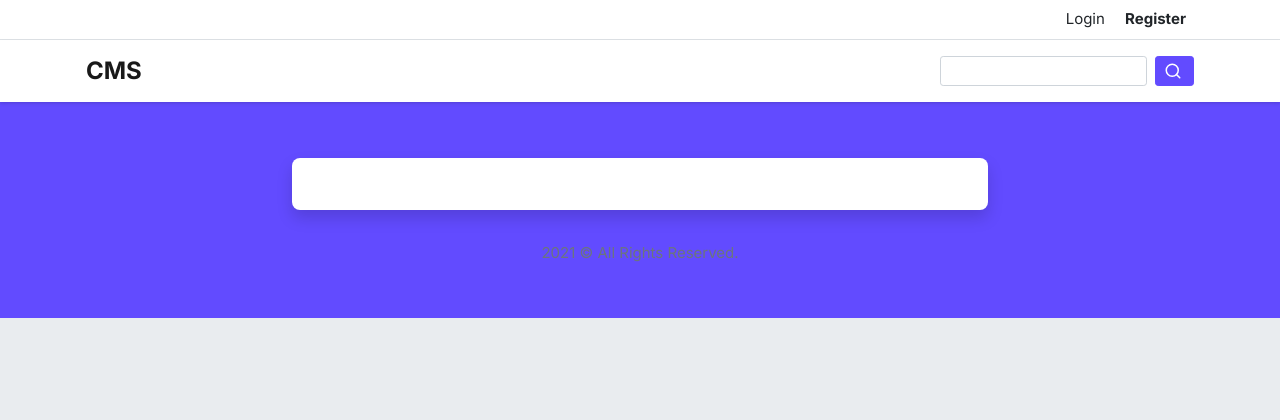
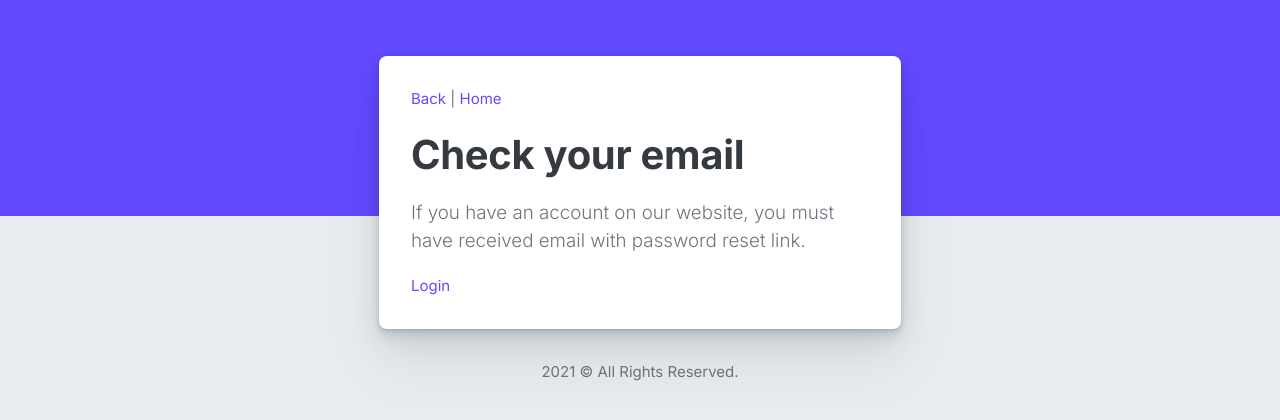
Before and after one commit to mearjunsingh/cms, a Django app: page /success-reset-password/ in a window 1280 px wide. Shown: the top 420 px of the page. Run offline with Django 3.2, Linux system fonts and the light colour scheme; data that the repository does not hold is empty; some libraries are stand-ins or nearby versions.

Commit message:
Password reset feature complete

```diff
--- a/templates/users/password-done-message.html
+++ b/templates/users/password-done-message.html
@@ -13,8 +13,6 @@
 
 <body>
 
-  {% include 'includes/navbar.html' %}
-
   <div class="bg-primary pt-10 pb-21"></div>
   <div class="container mt-n22 px-6">
 
@@ -28,30 +26,27 @@
     {% endfor %}
     {% endif %}
 
-    <div class="container mb-3 d-flex flex-column">
+    <div class="container d-flex flex-column">
       <div class="row align-items-center justify-content-center g-0">
-        <div class="col-12 col-md-8 col-lg-8 col-xxl-4 py-8 py-xl-0">
+        <div class="col-12 col-md-8 col-lg-6 col-xxl-4 py-8 py-xl-0">
 
-          <div class="card py-3 shadow">
-            <div class="text-center">
-                <h1 class="display-4 fw-bold">{{ message }}</h1>
-                <p class="mb-4">{{ description }}</p>
+          <div class="card smooth-shadow-md">
+            <div class="card-body p-6">
+
+              <div class="mb-4">
+                <a href="{{ request.META.HTTP_REFERER  }}">Back</a> | <a href="{% url 'homepage' %}">Home</a>
+              </div>
+
+              <h3 class="display-6 mb-4 fw-bold">{{ message }}</h3>
+              <p class="lead mb-4">{{ description }}</p>
+              <a href="{% url 'user_login' %}">Login</a>
             </div>
           </div>
 
         </div>
       </div>
-    </div>
 
     <div class="text-center my-6">
-      <div class="mb-4">
-          {% for menu_item in footer_menu %}
-              <a class="text-dark text-primary-hover mx-2" href="{{ menu_item.get_absolute_url }}">{{ menu_item.get_text }}</a>
-              {% if not forloop.last %}
-                  /
-              {% endif %}
-          {% endfor %}
-      </div>
       {{ cms_copyright}}
     </div>
 
--- a/users/views.py
+++ b/users/views.py
@@ -83,6 +83,7 @@ class ConfirmResetPassword(PasswordResetConfirmView):
 
 class DoneResetPassword(PasswordResetDoneView):
     template_name = 'users/password-done-message.html'
+    extra_context = {'message' : 'Check your email', 'description' : 'If you have an account on our website, you must have received email with password reset link.'}
 
     def dispatch(self, *args, **kwargs):
         if self.request.user.is_authenticated:
@@ -92,6 +93,7 @@ class DoneResetPassword(PasswordResetDoneView):
 
 class CompleteResetPassword(PasswordResetCompleteView):
     template_name = 'users/password-done-message.html'
+    extra_context = {'message' : 'Password reset success', 'description' : 'Your password has been successfully changed. You can now login to your account with new password.'}
 
     def dispatch(self, *args, **kwargs):
         if self.request.user.is_authenticated:
```
Also changed, not shown: templates/users/auth-form.html (+0 -8 lines).
